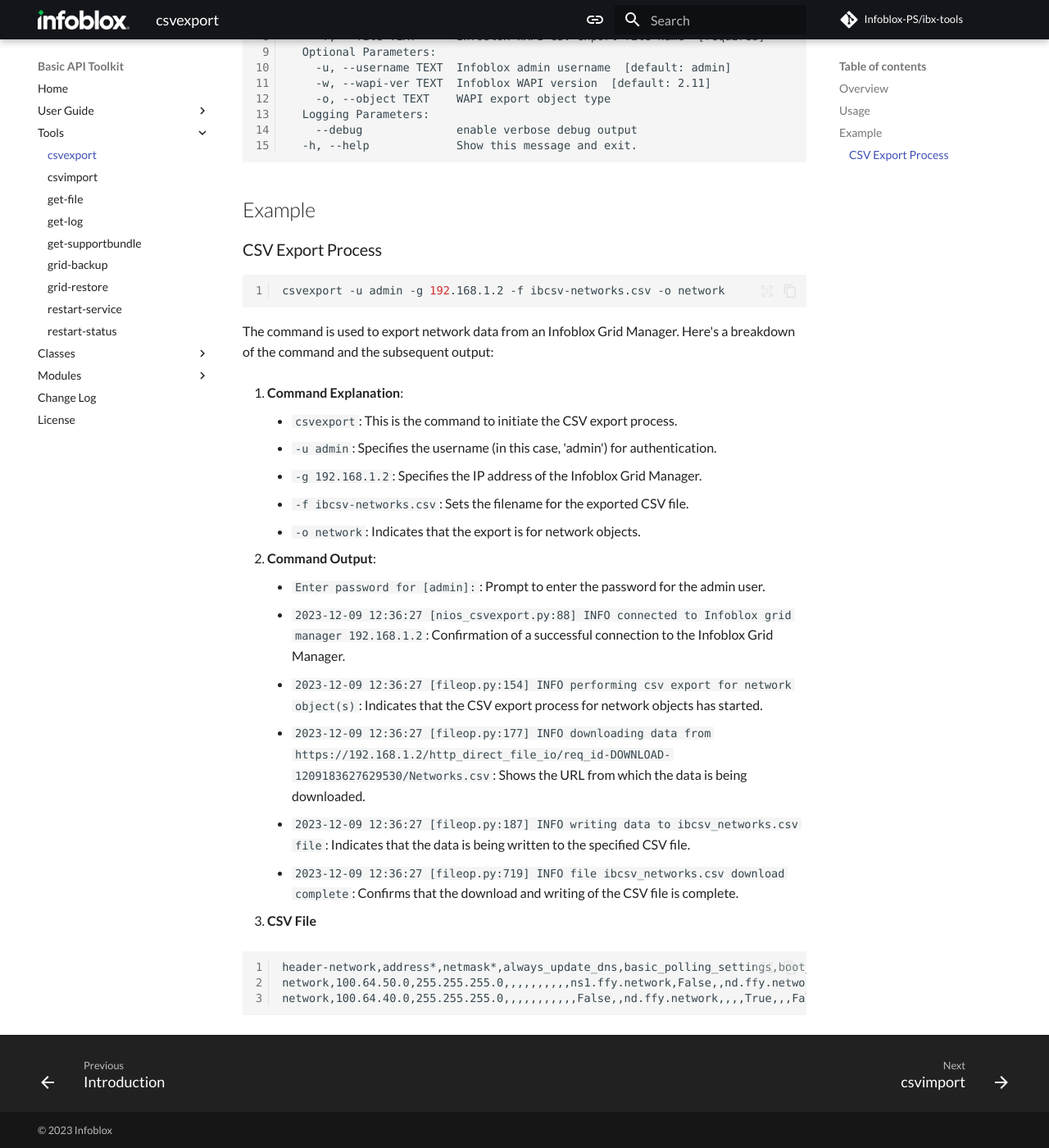
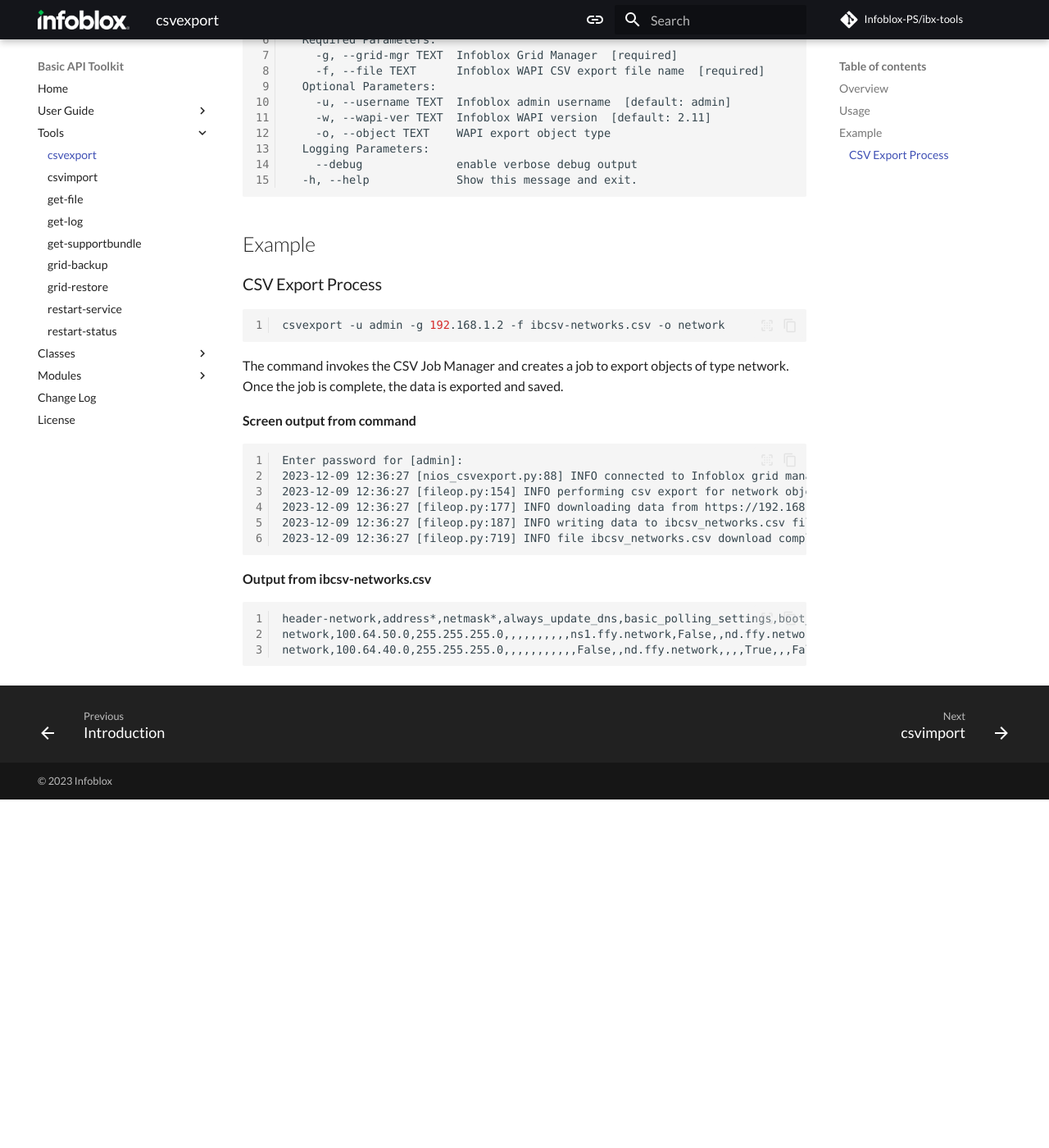
Before and after one commit to Infoblox-PS/ibx-sdk, an MkDocs documentation site: the page built from docs/examples/csvexport.md, in a window 1280 px wide and 1400 px high, scrolled down 635 px. Shown: the whole window at 82% size. Built offline with MkDocs 1.6.1 and Material for MkDocs 9.7.7, drawn with Linux system fonts in a browser that asks for light colours; some web fonts are replaced; comment, search, counter and statistics services are not loaded; after the commit the page ends 1610 px from its top, so only the background shows below that; some of the changed text lies outside the part shown.

Commit message:
Update and simplify CSV Export command documentation
The updates focus on refining explanations of the CSV Export command, streamlining information about CSV Job Manager's invocation, job creation, and data export stages. It also improves the overview of the example command's output, stripping away redundant information for a more succinct understanding of the process.

````diff
--- a/docs/examples/csvexport.md
+++ b/docs/examples/csvexport.md
@@ -28,7 +30,6 @@
   Logging Parameters:
     --debug              enable verbose debug output
   -h, --help             Show this message and exit.
-
 ```
 
 ## Example
@@ -39,31 +40,21 @@
 csvexport -u admin -g 192.168.1.2 -f ibcsv-networks.csv -o network
 ```
 
-The command is used to export network data from an Infoblox Grid Manager. Here's a breakdown of the command and the
-subsequent output:
+The command invokes the CSV Job Manager and creates a job to export objects of type network. Once the job is complete,
+the data is exported and saved.
 
-1. **Command Explanation**:
-    - `csvexport`: This is the command to initiate the CSV export process.
-    - `-u admin`: Specifies the username (in this case, 'admin') for authentication.
-    - `-g 192.168.1.2`: Specifies the IP address of the Infoblox Grid Manager.
-    - `-f ibcsv-networks.csv`: Sets the filename for the exported CSV file.
-    - `-o network`: Indicates that the export is for network objects.
+**Screen output from command**
 
-2. **Command Output**:
-    - `Enter password for [admin]:`: Prompt to enter the password for the admin user.
-    - `2023-12-09 12:36:27 [nios_csvexport.py:88] INFO connected to Infoblox grid manager 192.168.1.2`: Confirmation of
-      a
-      successful connection to the Infoblox Grid Manager.
-    - `2023-12-09 12:36:27 [fileop.py:154] INFO performing csv export for network object(s)`: Indicates that the CSV
-      export process for network objects has started.
-    - `2023-12-09 12:36:27 [fileop.py:177] INFO downloading data from https://192.168.1.2/http_direct_file_io/req_id-DOWNLOAD-1209183627629530/Networks.csv`:
-      Shows the URL from which the data is being downloaded.
-    - `2023-12-09 12:36:27 [fileop.py:187] INFO writing data to ibcsv_networks.csv file`: Indicates that the data is
-      being written to the specified CSV file.
-    - `2023-12-09 12:36:27 [fileop.py:719] INFO file ibcsv_networks.csv download complete`: Confirms that the download
-      and writing of the CSV file is complete.
+```text
+Enter password for [admin]:
+2023-12-09 12:36:27 [nios_csvexport.py:88] INFO connected to Infoblox grid manager 192.168.1.2
+2023-12-09 12:36:27 [fileop.py:154] INFO performing csv export for network object(s)
+2023-12-09 12:36:27 [fileop.py:177] INFO downloading data from https://192.168.1.2/http_direct_file_io/req_id-DOWNLOAD-1209183627629530/Networks.csv
+2023-12-09 12:36:27 [fileop.py:187] INFO writing data to ibcsv_networks.csv file
+2023-12-09 12:36:27 [fileop.py:719] INFO file ibcsv_networks.csv download complete
+```
 
-3. **CSV File**
+**Output from ibcsv-networks.csv**
 
 ```text
 header-network,address*,netmask*,always_update_dns,basic_polling_settings,boot_file,boot_server,broadcast_address,comment,ddns_domainname,ddns_ttl,deny_bootp,dhcp_members,disabled,discovery_exclusion_range,discovery_member,domain_name,domain_name_servers,enable_ddns,enable_discovery,enable_option81,enable_pxe_lease_time,enable_threshold_email_warnings,enable_threshold_snmp_warnings,enable_thresholds,generate_hostname,ignore_client_requested_options,is_authoritative,lease_scavenge_time,lease_time,mgm_private,network_view,next_server,option_logic_filters,pxe_lease_time,range_high_water_mark,range_high_water_mark_reset,range_low_water_mark,range_low_water_mark_reset,recycle_leases,routers,threshold_email_addresses,update_dns_on_lease_renewal,update_static_leases,vlans,zone_associations
````
Also changed, not shown: other parts of docs/examples/csvexport.md (+2 -0 lines).
